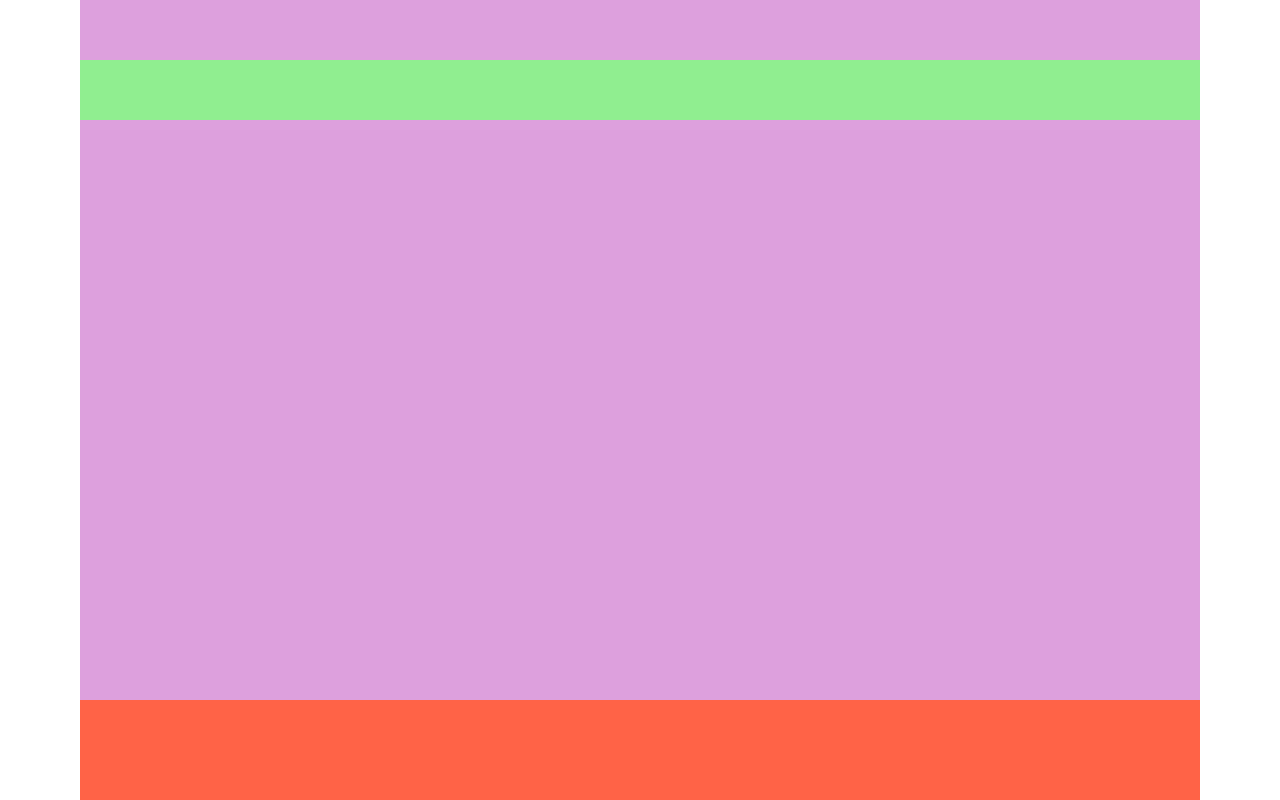
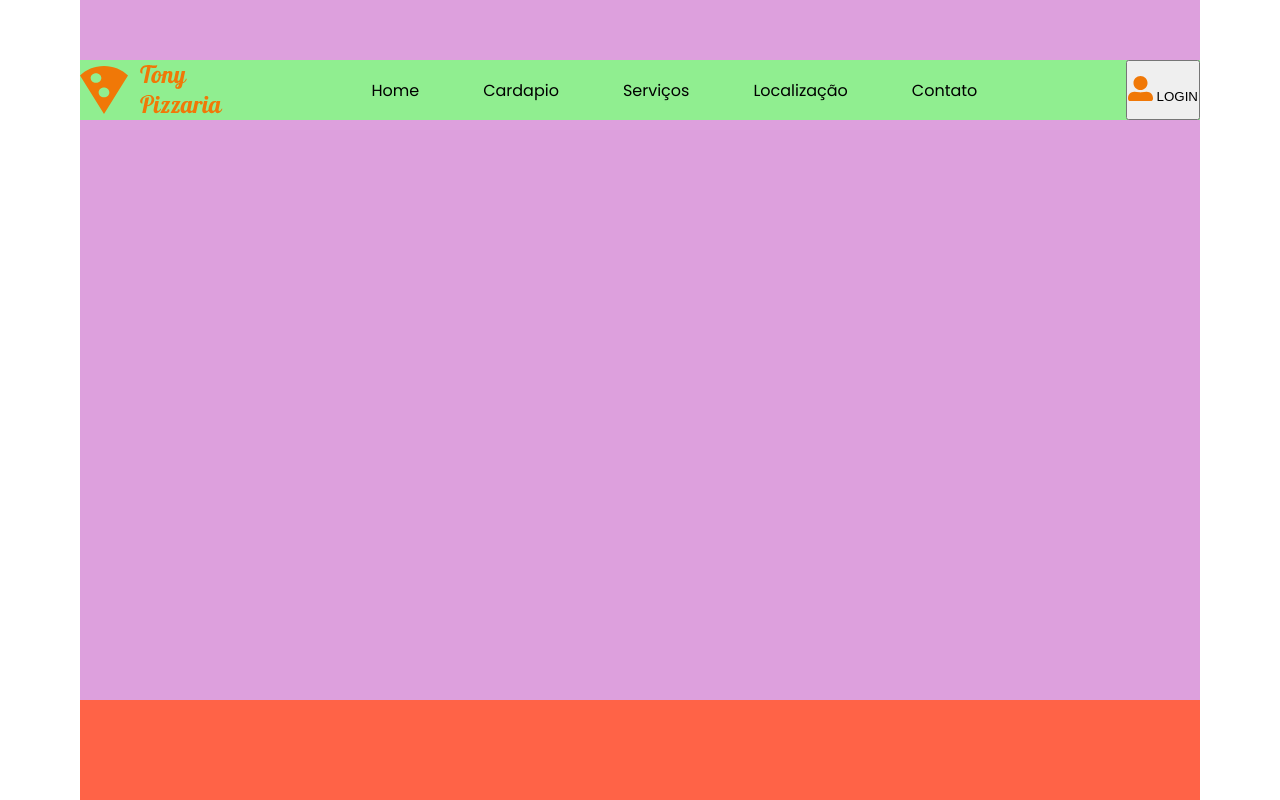
Before and after one commit to Joaoblesa/tony-pizzaria, a plain HTML site: page index.html in a window 1280 px wide. Shown: the top 800 px of the page. Drawn offline with Linux system fonts and the light colour scheme.

Commit message:
menu concluido

```diff
--- a/index.html
+++ b/index.html
@@ -4,11 +4,37 @@
     <meta charset="UTF-8">
     <meta http-equiv="X-UA-Compatible" content="IE=edge">
     <meta name="viewport" content="width=device-width, initial-scale=1.0">
+    <link rel="preconnect" href="https://fonts.googleapis.com">
+    <link rel="preconnect" href="https://fonts.gstatic.com" crossorigin>
+    <link href="https://fonts.googleapis.com/css2?family=Poppins:ital,wght@0,100;0,200;0,300;0,400;0,500;0,600;0,700;0,800;0,900;1,100;1,200;1,300;1,400;1,500;1,600;1,700;1,800;1,900&display=swap" rel="stylesheet">
     <link rel="stylesheet" href="./style.css">
     <title>Tony Pizzaria</title>
 </head>
 <body>
-    <header></header>
+    <header>
+        <img src="./img/logo.svg" alt="Logo Tony pizzaria">
+        <menu>
+            <li>
+                <a href="#">Home</a>
+            </li>
+            <li>
+                <a href="#">Cardapio</a>
+            </li>
+            <li>
+                <a href="#">Serviços</a>
+            </li>
+            <li>
+                <a href="#">Localização</a>
+            </li>
+            <li>
+                <a href="#">Contato</a>
+            </li>
+        </menu>
+        <button>
+            <img src="./img/user.icon.svg" alt="Icone usuario">
+            <span>LOGIN</span>
+        </button>
+    </header>
     <main></main>
     <footer></footer>
 </body>
--- a/style.css
+++ b/style.css
@@ -13,7 +13,7 @@ ul,ol,li{
 
 body{
  padding: 0 80px;
-
+ font-family: "Poppins", sans-serif;
 }
 
 header{
@@ -22,6 +22,22 @@ header{
     position: fixed;
     top: 60px;
     background-color: lightgreen;
+    display: flex;
+    justify-content: space-between;
+}
+header menu {
+    display: flex;
+    align-items: center;
+    gap: 48px;
+
+}
+header li {
+    padding: 4px 8px;
+    transition: .5s;
+}
+header li:hover{
+    background-color: #FBDDC1;
+    box-shadow: 0 4px 6px #0004;
 }
 
 main{
```
Also changed, not shown: img/logo.svg (added), img/user.icon.svg (added).
